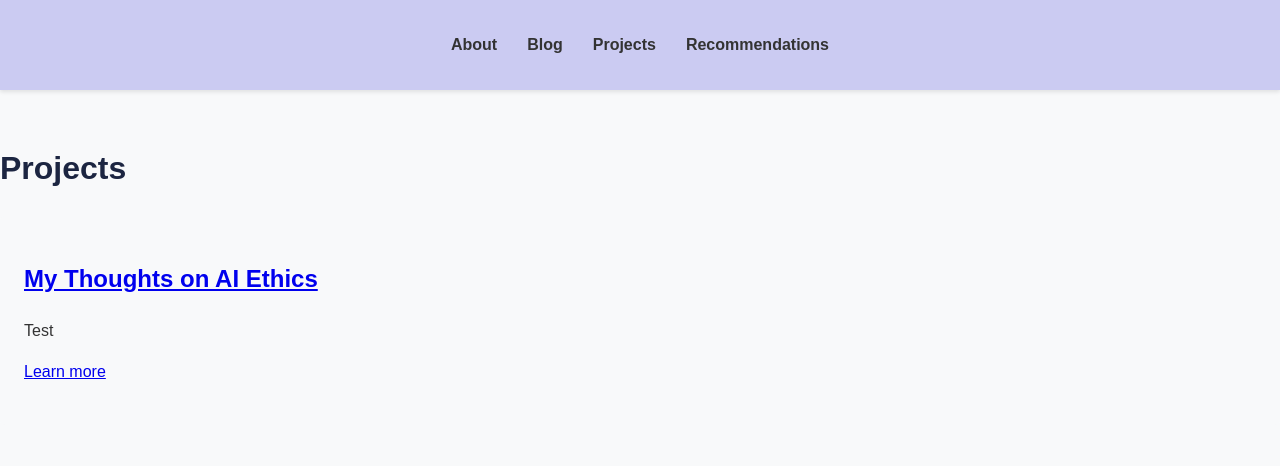
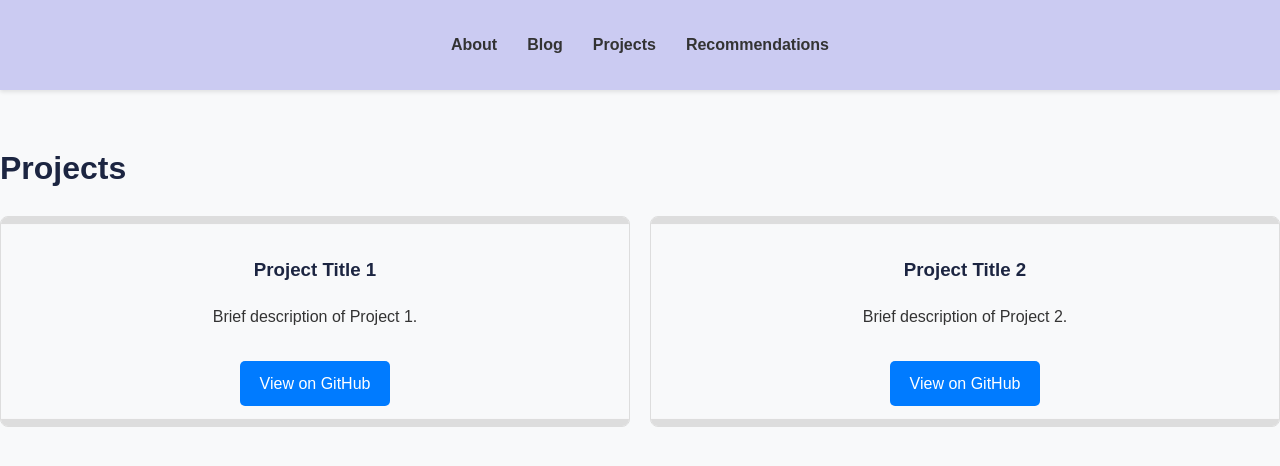
Before and after one commit to adhikarinarayan/adhikarinarayan.github.io, a Jekyll site: the page built from projects.md, in a window 1280 px wide. Shown: the top 466 px of the page. Built offline with Jekyll 4.4.1, drawn with Linux system fonts in a browser that asks for light colours.

Commit message:
Update projects.md

```diff
--- a/projects.md
+++ b/projects.md
@@ -5,10 +5,17 @@ title: Projects
 
 # Projects
 
-{% for project in site.projects %}
-  <article>
-    <h2><a href="{{ project.url | relative_url }}">{{ project.title }}</a></h2>
-    <p>{{ project.excerpt }}</p>
-    <p><a href="{{ project.url | relative_url }}">Learn more</a></p>
-  </article>
-{% endfor %}
+<div class="project-grid">
+  <div class="project-tile">
+    <h3>Project Title 1</h3>
+    <p>Brief description of Project 1.</p>
+    <a href="https://github.com/your-username/repo1" class="project-link">View on GitHub</a>
+  </div>
+
+  <div class="project-tile">
+    <h3>Project Title 2</h3>
+    <p>Brief description of Project 2.</p>
+    <a href="https://github.com/your-username/repo2" class="project-link">View on GitHub</a>
+  </div>
+
+  </div>
```
